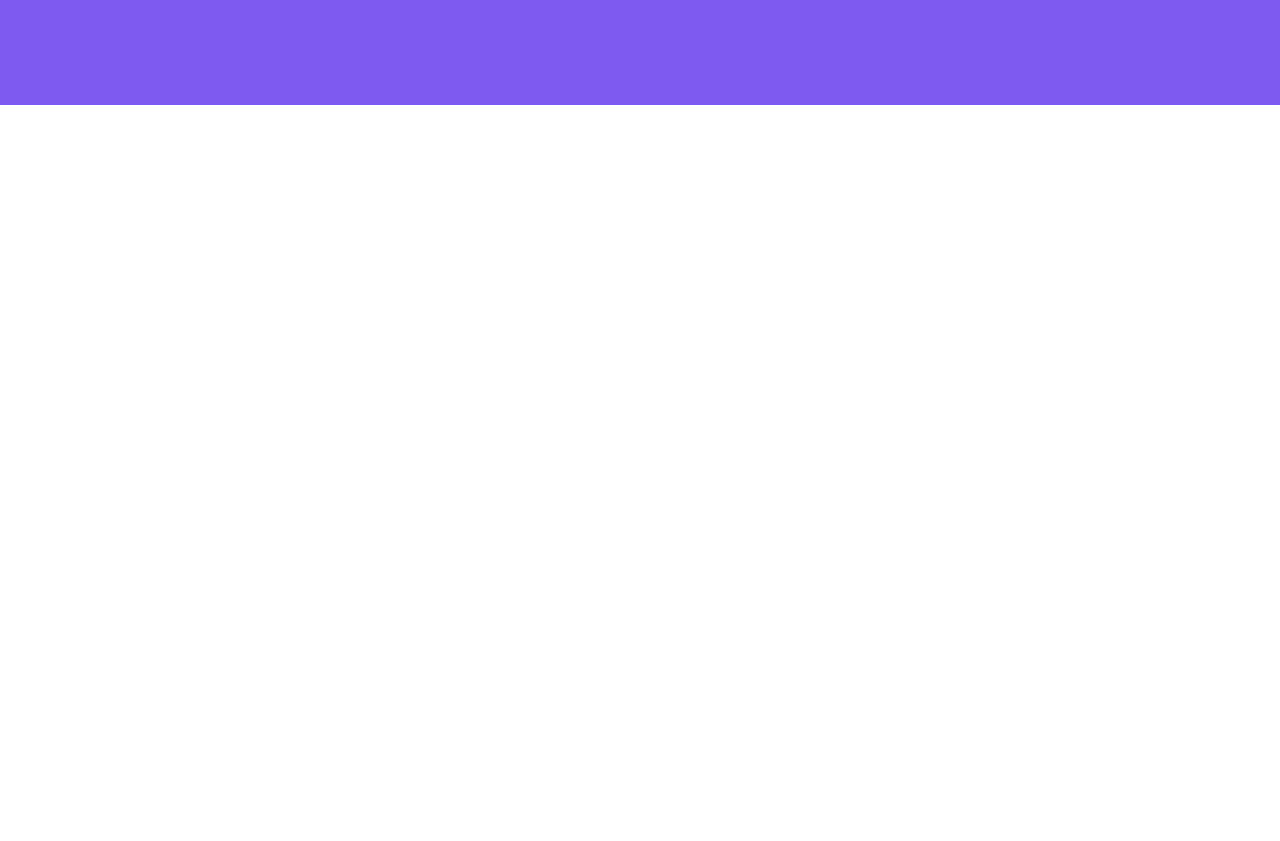
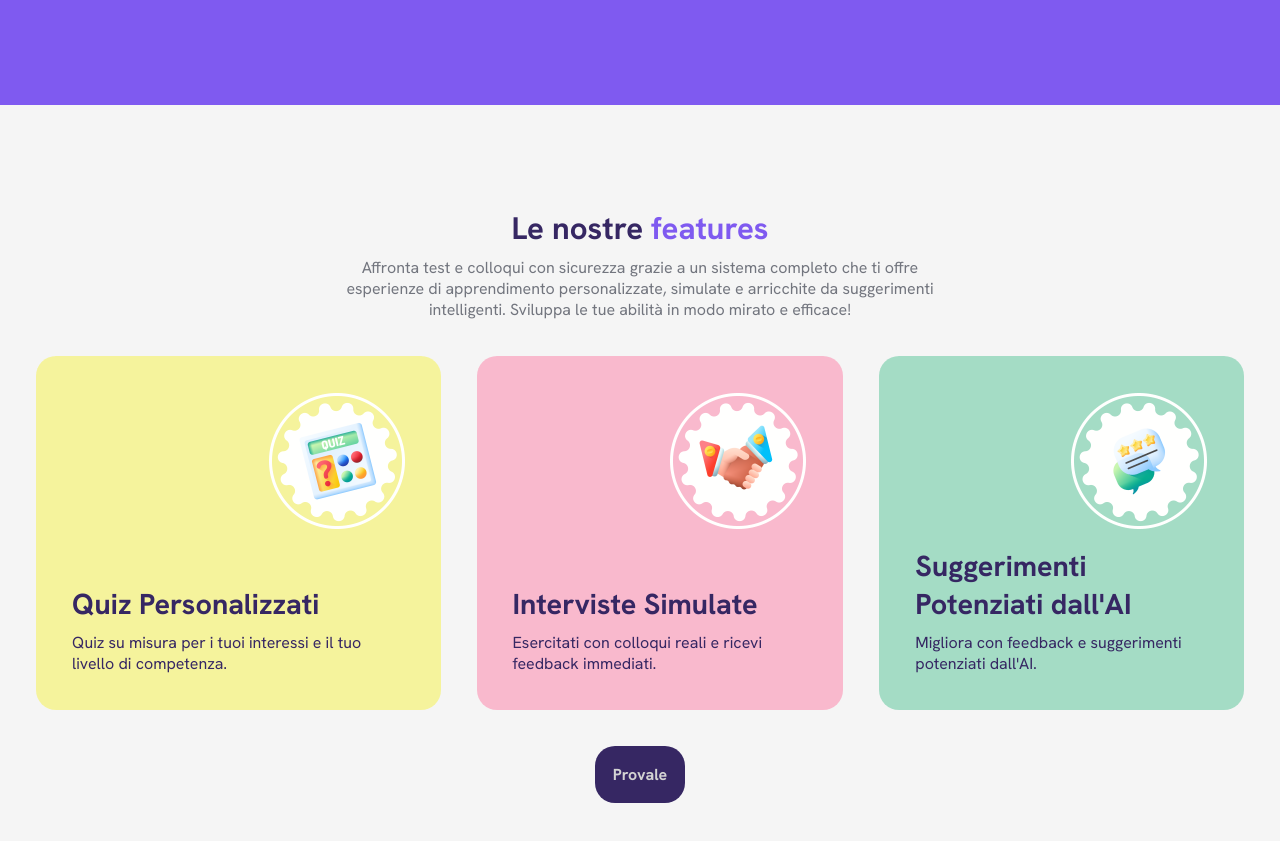
Before and after one commit to giusene/HireGenius, a Next.js app: page / in a window 1280 px wide. Shown: the part 695-1536 px from the top of the page. Before the commit the page ends 800 px from the top, so only its background shows below. Built offline with nearby package versions, Linux system fonts and the light colour scheme; no server answers.

Commit message:
feature section

```diff
--- a/src/components/Molecules/Features/Features.module.scss
+++ b/src/components/Molecules/Features/Features.module.scss
@@ -1,53 +1,83 @@
 .features {
-    padding: 50px;
-    text-align: center;
-    @include flex-column(15px);
-    background-color: rgb(88, 63, 165);
-    border-radius: 10px;
+	background-color: var(--lighter);
+	color: var(--dark);
+
+	.featuresContainer {
+		min-height: 100vh;
+		padding: var(--page-padding);
+		@include flex-column(var(--gap-lg));
+		justify-content: space-between;
+		align-items: center;
+
+		@media (min-width: 1025px) {
+			margin: 0 auto;
+			max-width: 1300px;
+			justify-content: center;
 		}
 
-  .featuresGrid {
-    display: grid;
-    grid-template-columns: repeat(3, 1fr);
-    gap: 20px;
-    max-width: 1000px;
-    margin: 0 auto;
-    @include flex-column(20px);
+		.featuresHeader {
+			text-align: center;
+			max-width: 70ch;
+
+			h2 {
+				font-size: calc(var(--fs-lg) * 1.3);
+
+				.bold {
+					color: var(--primary);
+				}
+			}
+			p {
+				margin-top: var(--gap-sm);
+				color: var(--medium);
+			}
 		}
 
-  .featureGridContent {
-    display: flex;
+		.featuresRow {
+			@include flex-column(var(--gap-md));
+			@media (min-width: 1025px) {
 				flex-direction: row;
-    justify-content: center;
-    gap: 70px;
-    border-radius: 10px;
+				column-gap: var(--gap-lg);
 			}
 
-  .featureImg {
-    padding: 50px;
-    border: 3px solid var(--primary);
-    border-radius: 10px;
-    @include flex-center;
+			.featureCard1 {
+				background-color: var(--card1);
+			}
+			.featureCard2 {
+				background-color: var(--card2);
+			}
+			.featureCard3 {
+				background-color: var(--card3);
 			}
 
-  .featureText {
-    padding: 50px;
-    border-radius: 10px;
-    background-color: var(--primary);
-    @include flex-center;
+			.featureCard1,
+			.featureCard2,
+			.featureCard3 {
+				border-radius: var(--border-radius);
+				padding: var(--page-padding);
+				@include flex-column(var(--gap-md));
+				justify-content: space-between;
 
+				img {
+					align-self: end;
+				}
+
+				.featureContent {
 					h3 {
-      font-size: 20px;
-      margin-bottom: 10px;
-      color: var(--dark);
+						font-size: calc(var(--fs-lg) * 1.2);
 					}
 
 					p {
-      color: var(--light);
+						margin-top: var(--gap-sm);
+						color: var(--dark);
+					}
+				}
+			}
+		}
 	}
 }
 
-  .texts {
-    border-radius: 10px;
-    @include flex-column(10px);
-  }
+// @media (min-width: 1025px) {
+//   flex-direction: row;
+//   justify-content: space-between;
+//   align-items: center;
+// }
--- a/src/components/Molecules/Features/Features.tsx
+++ b/src/components/Molecules/Features/Features.tsx
@@ -1,73 +1,51 @@
-import InterviewerBadge from "@/components/Atoms/InterviewerBadge/InterviewerBadge";
 import style from "./Features.module.scss";
 import Image from "next/image";
-import quiz from "@/../public/icons/new-topic.png";
-import interview from "@/../public/icons/new-interview.png";
-import hero from "@/../public/hero/hero.png";
+import quiz from "@/../public/hero/quiz.png";
+import interview from "@/../public/hero/interviews.png";
+import feedback from "@/../public/hero/feedback.png";
 import { featureLabels } from "@/constants/indexLabels";
+import CtaButton from "@/components/Atoms/Buttons/CtaButton";
 
 const Features = () => {
 	return (
 		<section id='features' className={style.features}>
-			<div className={style.featuresGrid}>
-				<div className={style.featureGridContent}>
-					<div className={style.featureImg}>
-						<div className={style.image}>
-							<Image className='featureImg' src={quiz} alt='Quiz' width={400} height={200} priority={true} />
+			<div className={style.featuresContainer}>
+				<div className={style.featuresHeader}>
+					<h2>
+						Le nostre
+						<span className={style.bold}> features</span>
+					</h2>
+					<p>{featureLabels.description}</p>
+				</div>
+
+				<div className={style.featuresRow}>
+					<div className={style.featureCard1}>
+						<Image src={quiz} alt='Quiz' width={137} height={137} priority={true} />
+						<div className={style.featureContent}>
+							<h3>{featureLabels.quizPersonalized}</h3>
+							<p>{featureLabels.quizBadge}</p>
 						</div>
 					</div>
-
-					<div className={style.featureText}>
-						<div className={style.texts}>
-							<InterviewerBadge label={featureLabels.quizPersonalized} className='personalizedQuiz' />
-							<p>{featureLabels.quizBadge}</p>
+					<div className={style.featureCard2}>
+						<Image src={interview} alt='Interview' width={137} height={137} priority={true} />
+						<div className={style.featureContent}>
+							<h3>{featureLabels.simulatedInterviews}</h3>
+							<p>{featureLabels.simulatedBadge}</p>
+						</div>
+					</div>
+					<div className={style.featureCard3}>
+						<Image src={feedback} alt='Quiz' width={137} height={137} priority={true} />
+						<div className={style.featureContent}>
+							<h3>{featureLabels.aiFeedback}</h3>
+							<p>{featureLabels.aiBadge}</p>
 						</div>
 					</div>
 				</div>
 
-				<div className={style.featureGridContent}>
-					<div className={style.featureText}>
-						<div className={style.texts}>
-							<InterviewerBadge label={featureLabels.simulatedInterviews} className='simulatedInterviews' />
-							<p>{featureLabels.simulatedBadge}</p>
-						</div>
-					</div>
-					<div className={style.featureImg}>
-						<div className={style.image}>
-							<Image className='featureImg' src={interview} alt='Quiz' width={400} height={200} priority={true} />
-						</div>
-					</div>
-				</div>
-
-				<div className={style.featureGridContent}>
-					<div className={style.featureImg}>
-						<div className={style.image}>
-							<Image className='featureImg' src={hero} alt='AI' width={400} height={200} priority={true} />
-						</div>
-					</div>
-
-					<div className={style.featureText}>
-						<div className={style.texts}>
-							<InterviewerBadge label={featureLabels.aiFeedback} className='aiPoweredFeedback' />
-							<p>{featureLabels.aiBadge}</p>
-						</div>
-					</div>
-				</div>
+				<CtaButton className='ctaC' label={featureLabels.start} />
 			</div>
 		</section>
 	);
 };
 
 export default Features;
-
-// // Le nostre features:
-// Affronta test e colloqui con sicurezza grazie a un sistema completo che ti offre esperienze di apprendimento personalizzate, simulate e arricchite da suggerimenti intelligenti. Sviluppa le tue abilità in modo mirato e efficace!
-
-// Quiz Personalizzati
-//  Sviluppa le tue competenze con quiz su misura, progettati per adattarsi ai tuoi interessi e al tuo livello di preparazione.
-
-// Interviste Simulate
-//  Esercitati con colloqui realistici e ricevi feedback immediati per migliorare la tua performance e aumentare la tua sicurezza.
-
-// Suggerimenti Potenziati dall'AI
-// Ottieni feedback dettagliati e suggerimenti pratici grazie all'intelligenza artificiale, per affinare ulteriormente le tue abilità.
--- a/src/components/Molecules/Hero/Hero.module.scss
+++ b/src/components/Molecules/Hero/Hero.module.scss
@@ -1,16 +1,18 @@
 .hero {
 	background-color: var(--primary);
+	color: var(--light);
 
 	.heroContainer {
-		margin: 0 auto;
 		height: 100vh;
-		max-width: 1300px;
-		color: var(--light);
+
 		@include flex-column(0);
-		justify-content: space-between;
+		justify-content: center;
 
 		@media (min-width: 1025px) {
+			margin: 0 auto;
+			max-width: 1300px;
 			flex-direction: row;
+			justify-content: space-between;
 			align-items: center;
 		}
 
@@ -62,6 +64,8 @@
 			height: auto;
 			width: 80%;
 			align-self: end;
+			max-height: 585px;
+			max-width: 444px;
 
 			@media (min-width: 1025px) {
 				order: 1;
--- a/src/components/Molecules/Hero/Hero.tsx
+++ b/src/components/Molecules/Hero/Hero.tsx
@@ -5,13 +5,12 @@ import heroImg from "@/../public/hero/hero.png";
 
 import Image from "next/image";
 import { useRouter } from "next/router";
-import Link from "next/link";
 
 const Hero = () => {
 	const router = useRouter();
 
 	const handleButton = () => {
-		router.push("/login");
+		router.push("/#features");
 	};
 
 	return (
@@ -27,9 +26,8 @@ const Hero = () => {
 							come un professionista
 						</h1>
 						<p>{heroLabels.subtitle}</p>
-						<Link href={"/#features"}>
-							<CtaButton onClick={handleButton} className='ctaA' label={heroLabels.start} />
-						</Link>
+
+						<CtaButton onClick={handleButton} className='ctaA' label={heroLabels.start} />
 					</div>
 
 					<Image className={style.heroImg} src={heroImg} alt='Hero' width={444} height={585} priority={true} />
--- a/src/constants/indexLabels.tsx
+++ b/src/constants/indexLabels.tsx
@@ -15,13 +15,20 @@ export const introLabels = {
 } as const;
 
 export const featureLabels = {
+	title: "Le nostre features",
+	description: `Affronta test e colloqui con sicurezza grazie a un sistema completo che ti offre esperienze di apprendimento personalizzate, simulate e arricchite da suggerimenti intelligenti. Sviluppa le tue abilità in modo mirato e efficace!`,
 	quizPersonalized: "Quiz Personalizzati",
 	quizBadge: "Quiz su misura per i tuoi interessi e il tuo livello di competenza.",
 	simulatedInterviews: "Interviste Simulate",
 	simulatedBadge: "Esercitati con colloqui reali e ricevi feedback immediati.",
 	aiFeedback: "Suggerimenti Potenziati dall'AI",
 	aiBadge: "Migliora con feedback e suggerimenti potenziati dall'AI.",
+	start: "Provale",
 } as const;
+
+//  Sviluppa le tue competenze con quiz su misura, progettati per adattarsi ai tuoi interessi e al tuo livello di preparazione.
+//  Esercitati con colloqui realistici e ricevi feedback immediati per migliorare la tua performance e aumentare la tua sicurezza.
+// Ottieni feedback dettagliati e suggerimenti pratici grazie all'intelligenza artificiale, per affinare ulteriormente le tue abilità.
 
 export const footerLabels = {
 	reserved: "© 2024 Interviewer. All rights reserved.",
--- a/src/pages/index.tsx
+++ b/src/pages/index.tsx
@@ -16,8 +16,8 @@ export default function Home() {
 			</Head>
 			<main className={style.main}>
 				<Hero />
-				{/* <Intro />
-				<Features /> */}
+				<Features />
+				{/* <Intro />*/}
 			</main>
 			{/* <Footer /> */}
 		</div>
--- a/src/styles/globals.scss
+++ b/src/styles/globals.scss
@@ -44,6 +44,14 @@
 	--average-bg: rgb(202, 204, 180);
 	--incorrect-bg: rgb(201, 177, 184);
 	--lightGrey: rgba(211, 211, 211, 0.4); //hr
+
+	// HOME
+	--lighter: #f5f5f5; //home bg
+	--medium: #72757e; //home p
+	// cards
+	--card1: rgba(245, 241, 23, 0.4);
+	--card2: rgb(255, 96, 145, 0.4);
+	--card3: rgb(44, 182, 125, 0.4);
 }
 
 * {
```
Also changed, not shown: public/hero/feedback.png (renamed from public/hero/feedbacks.png). Lines whose indentation alone changed are shown as unchanged.
